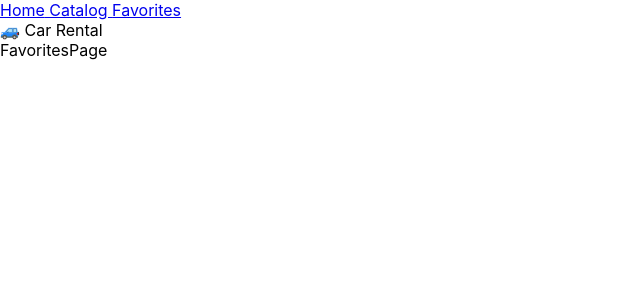
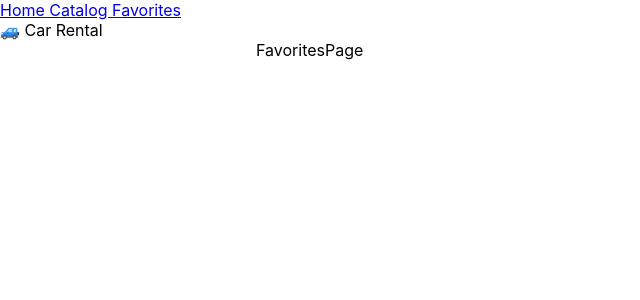
Before and after one commit to liubomyr-vynn/car-rental, a React (Create React App) app: page /car-rental/favorites in a window 1280 px wide. Shown: the top 300 px of the page, without its empty margins (0-640 px from the left). Built offline with nearby package versions, Linux system fonts and the light colour scheme.

Commit message:
add component Container

```diff
--- /dev/null
+++ b/src/components/Container/Container.jsx
@@ -0,0 +1,7 @@
+import { MainContainer } from './Container.styled';
+
+const Container = ({ children }) => {
+  return <MainContainer>{children}</MainContainer>;
+};
+
+export default Container;
--- /dev/null
+++ b/src/components/Container/Container.styled.jsx
@@ -0,0 +1,18 @@
+import styled from '@emotion/styled';
+
+export const MainContainer = styled.div`
+  width: 320px;
+  padding: 0 10px;
+  margin: 0 auto;
+
+  @media (min-width: 768px) {
+    width: 768px;
+    padding: 0 20px;
+    margin: 0 auto;
+  }
+  @media (min-width: 1440px) {
+    width: 1440px;
+    padding: 0 20px;
+    margin: 0 auto;
+  }
+`;
--- a/src/pages/FavoritesPage/FavoritesPage.jsx
+++ b/src/pages/FavoritesPage/FavoritesPage.jsx
@@ -1,5 +1,11 @@
+import Container from 'components/Container/Container';
+
 const FavoritesPage = () => {
-  return <>FavoritesPage</>;
+  return (
+    <>
+      <Container>FavoritesPage</Container>
+    </>
+  );
 };
 
 export default FavoritesPage;
--- a/src/pages/HomePage/HomePage.jsx
+++ b/src/pages/HomePage/HomePage.jsx
@@ -1,5 +1,11 @@
+import Container from 'components/Container/Container';
+
 const HomePage = () => {
-  return <> HomePage </>;
+  return (
+    <>
+      <Container>HomePage</Container>
+    </>
+  );
 };
 
 export default HomePage;
--- a/src/pages/NotFound/NotFound.jsx
+++ b/src/pages/NotFound/NotFound.jsx
@@ -1,5 +1,11 @@
+import Container from 'components/Container/Container';
+
 const NotFound = () => {
-  return <>NotFound </>;
+  return (
+    <>
+      <Container>NotFound </Container>
+    </>
+  );
 };
 
 export default NotFound;
```
